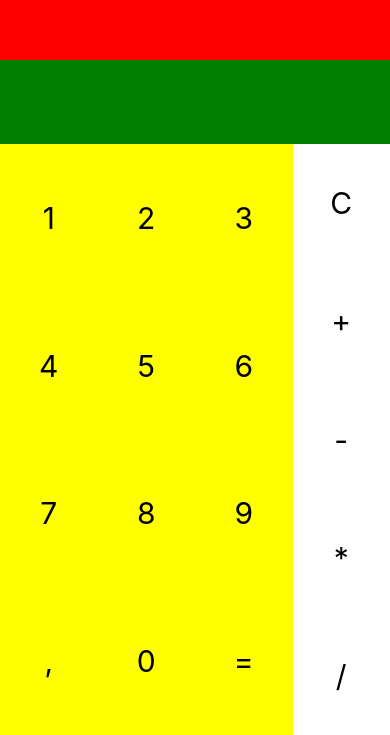
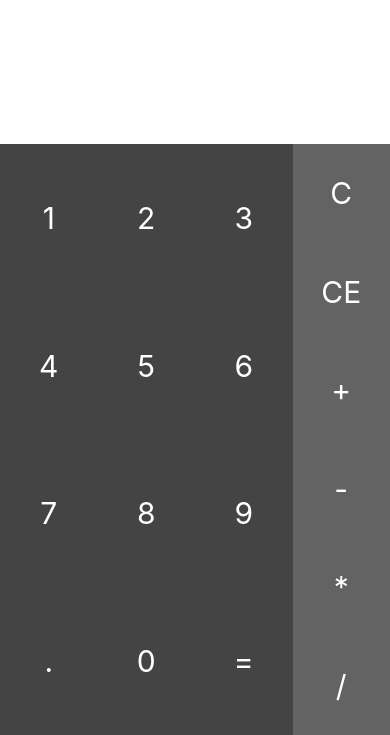
Before and after one commit to Maxe12/simplecalculator, a React Native app: screen / in a window 390 px wide. Shown: the part 109-844 px from the top of the page. Built offline with nearby package versions, Linux system fonts and the light colour scheme.

Commit message:
implemented calculation finished projekt

```diff
--- a/App.js
+++ b/App.js
@@ -3,49 +3,75 @@ import { StyleSheet, Text, View, TouchableOpacity } from 'react-native';
 
 export default class App extends Component {
 
-  constructor(){
+  constructor() {
     super();
     this.state = {
       resultText: "",
+      result: "",
       commaIsSet: false,
     };
+    this.operators = ['C', 'CE', '+', '-', '*', '/'];
   }
 
-  opButtonHandler(buttonText){
-    switch(buttonText){
+  opButtonHandler(buttonText) {
+    const term = this.state.resultText.split('')
+    const lastIndex = term[term.length - 1]
+    switch (buttonText) {
       case 'C':
-        const term = this.state.resultText.split('')
-        let lastIndex = term[term.length - 1]
         const commaStateDecider = this.getCommaDecider(lastIndex)
         term.pop()
         this.setState({
           resultText: term.join(''),
           commaIsSet: commaStateDecider,
         })
+        break
+      case 'CE':
+        this.setState({
+          resultText: "",
+          result: "",
+          commaIsSet: false
+        })
+        break
+      default: //for +, -, *, /
+        if (!this.isOperator(lastIndex)) { //when the last insert index isnt an operator or comma...
+          this.setState({
+            resultText: this.state.resultText + buttonText,
+            commaIsSet: false, //after an operator a new comma is allowed
+          })
+        }
+        break
     }
   }
 
-  getCommaDecider(lastIndex){
-    if(lastIndex === ","){
-      return false;
-    }else if(this.state.commaIsSet){
+  isOperator(index) {
+    if (index === '+' || index === '-' || index === '*' || index === '/' || index === '.') {
       return true
-    }else {
+    } else {
       return false
     }
   }
 
-  numButtonHandler(buttonText){
+  getCommaDecider(lastIndex) {
+    if (lastIndex === ".") {
+      return false;
+    } else if (this.state.commaIsSet) {
+      return true
+    } else {
+      return false
+    }
+  }
+
+  numButtonHandler(buttonText) {
     const temp = this.state.resultText
-    switch(buttonText.toString()){
-      case "=" :
+    switch (buttonText.toString()) {
+      case "=":
         return this.calcRst()
-      case "," :
-        if (temp.charAt(temp.length - 1) === ',' || this.state.commaIsSet){
+      case ".":
+        if (temp.charAt(temp.length - 1) === '.' || this.state.commaIsSet || temp.length === 0) {
           return
         } else {
           this.setState({
-            resultText: temp + buttonText,
+            resultText: temp + '.',
             commaIsSet: true,
           })
           return
@@ -59,40 +85,45 @@ export default class App extends Component {
     }
   }
 
-  calcRst(){
-    const input = this.state.resultText
-    this.setState({
-      resultText: "NaN"
-    })
-    /**@todo split input and calc result with eval() */
+  calcRst() {
+    const term = this.state.resultText
+    const lastIndex = term.charAt(term.length - 1)
+    if (!this.isOperator(lastIndex)) {
+      const temp = eval(term) //calculate the result
+      this.setState({
+        resultText: "",
+        result: temp,
+        commaIsSet: false,
+      })
+    }
   }
 
-  render(){
+  render() {
 
     let numElems = []  //init html elements to print the button grid
-    let items = [[1, 2, 3], [4, 5, 6], [7, 8, 9], [',', 0, '=']]
-    for(let i = 0; i < 4; i++){
+    let items = [[1, 2, 3], [4, 5, 6], [7, 8, 9], ['.', 0, '=']]
+    for (let i = 0; i < 4; i++) {
       let row = []
-      for(let j = 0; j < 3; j++){
+      for (let j = 0; j < 3; j++) {
         row.push(<TouchableOpacity key={items[i][j]} style={styles.touchable} onPress={() => this.numButtonHandler(items[i][j])}><Text style={styles.btnText}>{items[i][j]}
         </Text></TouchableOpacity>)
       }
       numElems.push(<View key={i} style={styles.row}>{row}</View>)
     }
 
-    let operators = ['C', '+', '-', '*', '/']
     let opElems = [];
-    for(let i = 0; i < 5; i++){
-      opElems.push(<TouchableOpacity key={operators[i]} style={styles.touchable} onPress={() => this.opButtonHandler(operators[i])}><Text style={styles.btnText}>{operators[i]}</Text></TouchableOpacity>)
+    for (let i = 0; i < 6; i++) {
+      opElems.push(<TouchableOpacity key={this.operators[i]} style={styles.touchable} onPress={() => this.opButtonHandler(this.operators[i])}><Text style={styles.btnText}>{this.operators[i]}</Text></TouchableOpacity>)
     }
 
     return (
       <View style={styles.container}>
         <View style={styles.inputs}><Text style={styles.rstText}>
-        {this.state.resultText}
+          {this.state.resultText}
         </Text>
         </View>
         <View style={styles.result}>
+          <Text style={styles.sum}>{this.state.result}</Text>
         </View>
         <View style={styles.buttons}>
           <View style={styles.numberButtons}>
@@ -114,13 +145,15 @@ const styles = StyleSheet.create({
   },
   inputs: {
     flex: 2,
-    backgroundColor: 'red',
+    backgroundColor: 'white',
     justifyContent: 'center',
     alignItems: 'flex-end',
   },
   result: {
     flex: 1,
-    backgroundColor: 'green',
+    backgroundColor: 'white',
+    alignItems: "flex-end",
+    justifyContent: "center",
   },
   buttons: {
     flex: 7,
@@ -128,13 +161,14 @@ const styles = StyleSheet.create({
   },
   numberButtons: {
     flex: 6,
-    backgroundColor: 'yellow',
+    backgroundColor: 'rgb(68, 68, 68)',
   },
   operatorButtons: {
     flex: 2,
     backgroundColor: 'white',
     alignItems: 'center',
     justifyContent: 'space-around',
+    backgroundColor: 'rgb(99, 99, 99)'
   },
   row: {
     flex: 1,
@@ -149,9 +183,17 @@ const styles = StyleSheet.create({
     justifyContent: 'center'
   },
   btnText: {
-    fontSize: 30
+    fontSize: 30,
+    color: 'white'
   },
   rstText: {
-    fontSize: 75
+    fontSize: 75,
+    marginRight: 20,
+    color: 'black'
+  },
+  sum: {
+    fontSize: 40,
+    marginRight: 20,
+    color: 'black'
   }
 });
```
